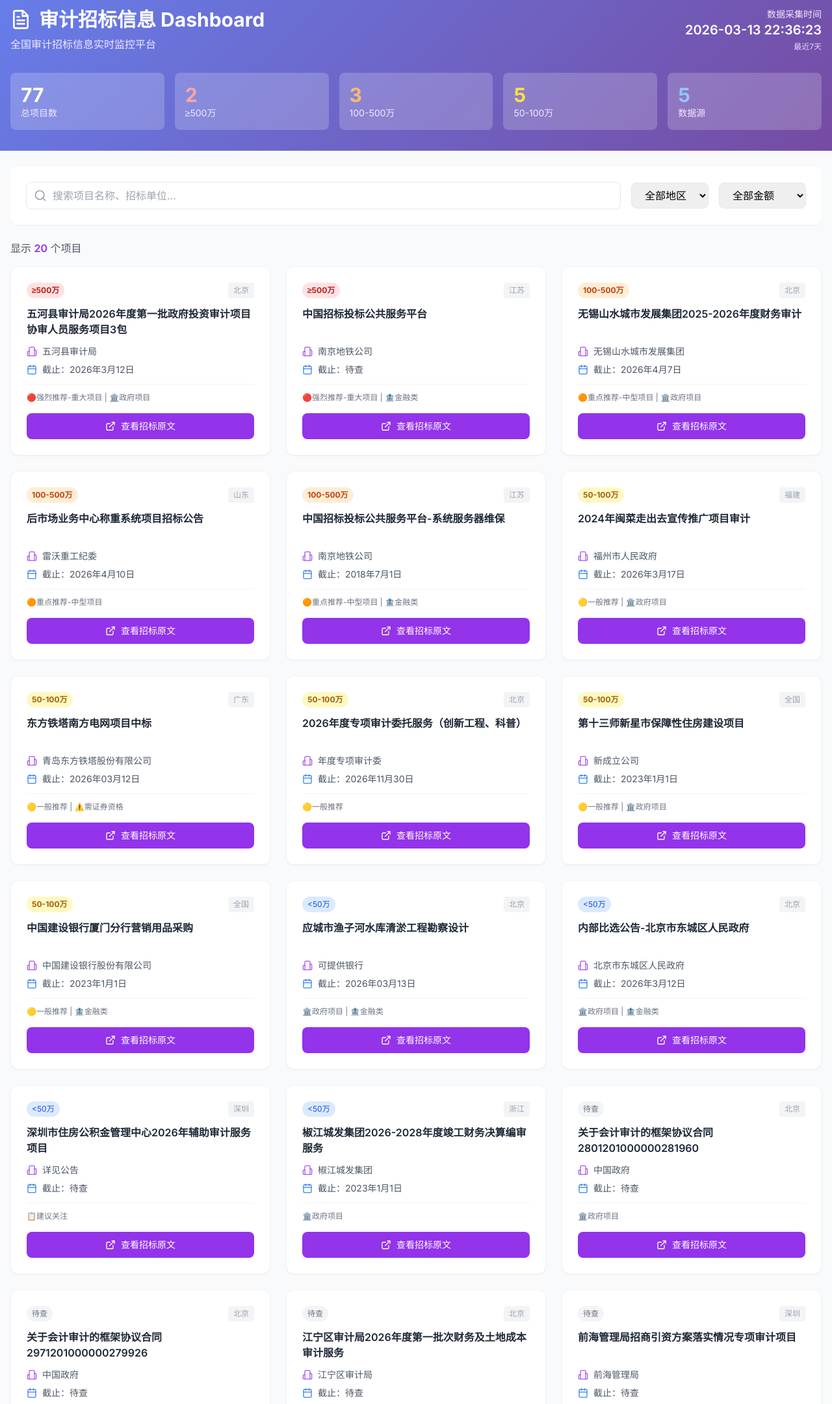
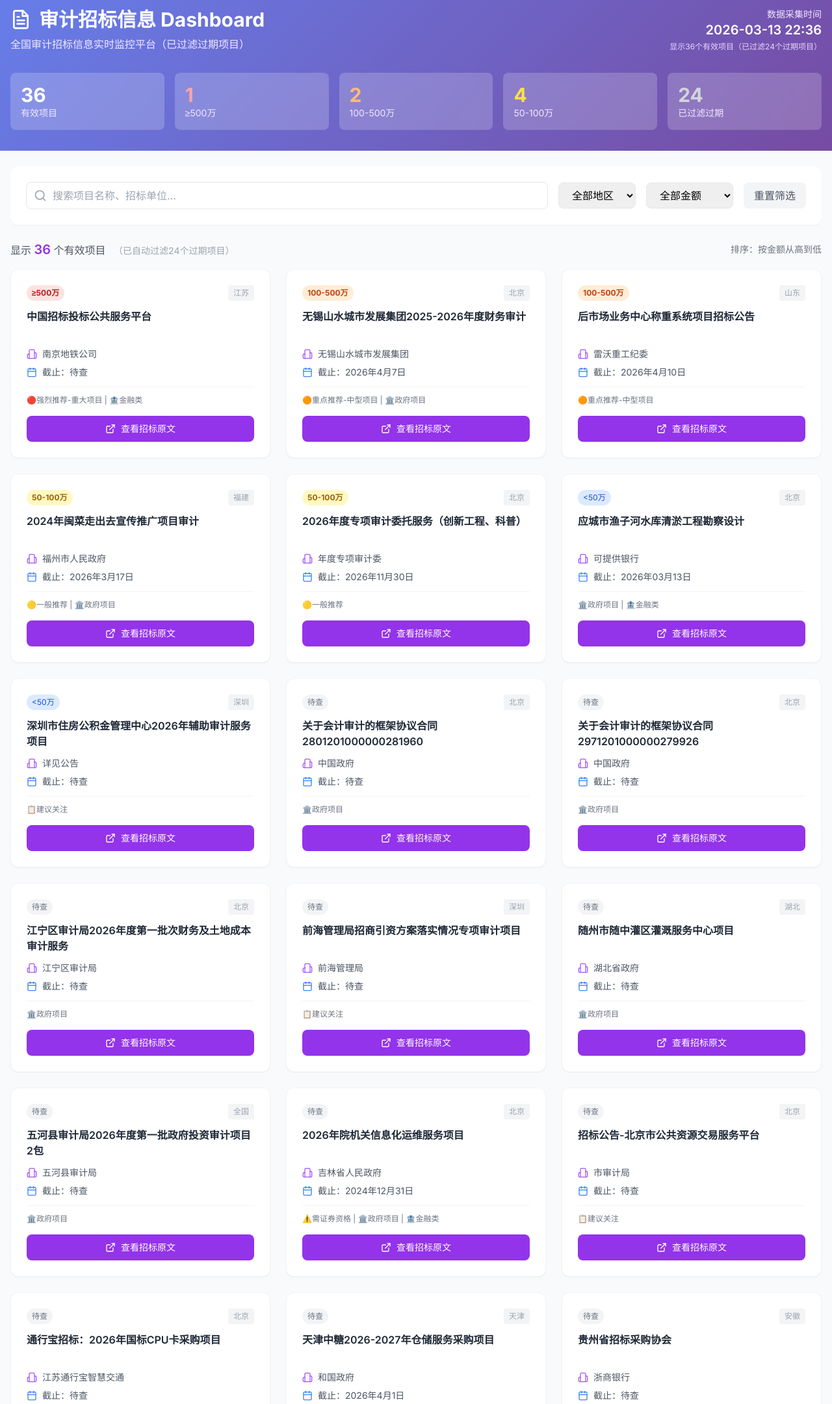
Before and after one commit to mingmfu/tech, a plain HTML site: page tender-dashboard/index.html in a window 1280 px wide. Shown: the part 20-2181 px from the top of the page at 65% size. Drawn offline with nearby package versions, Linux system fonts and the light colour scheme.

Commit message:
Update: Show all 36 valid projects, filter expired (24 filtered out)

```diff
--- a/tender-dashboard/index.html
+++ b/tender-dashboard/index.html
@@ -3,7 +3,7 @@
 <head>
     <meta charset="UTF-8">
     <meta name="viewport" content="width=device-width, initial-scale=1.0">
-    <title>审计招标信息 Dashboard - 77个项目</title>
+    <title>审计招标信息 Dashboard - 36个有效项目</title>
     <script src="https://cdn.tailwindcss.com"></script>
     <link href="https://fonts.googleapis.com/css2?family=Inter:wght@300;400;500;600;700&display=swap" rel="stylesheet">
     <style>
@@ -24,36 +24,36 @@
                         <svg xmlns="http://www.w3.org/2000/svg" width="32" height="32" viewBox="0 0 24 24" fill="none" stroke="currentColor" stroke-width="2" stroke-linecap="round" stroke-linejoin="round"><path d="M14.5 2H6a2 2 0 0 0-2 2v16a2 2 0 0 0 2 2h12a2 2 0 0 0 2-2V7.5L14.5 2z"></path><polyline points="14 2 14 8 20 8"></polyline><line x1="16" y1="13" x2="8" y2="13"></line><line x1="16" y1="17" x2="8" y2="17"></line><polyline points="10 9 9 9 8 9"></polyline></svg>
                         审计招标信息 Dashboard
                     </h1>
-                    <p class="mt-2 text-purple-100">全国审计招标信息实时监控平台</p>
+                    <p class="mt-2 text-purple-100">全国审计招标信息实时监控平台（已过滤过期项目）</p>
                 </div>
                 <div class="text-right">
                     <div class="text-sm text-purple-100">数据采集时间</div>
-                    <div class="text-xl font-semibold">2026-03-13 22:36:23</div>
-                    <div class="text-xs text-purple-200 mt-1">最近7天</div>
+                    <div class="text-xl font-semibold">2026-03-13 22:36</div>
+                    <div class="text-xs text-purple-200 mt-1">显示36个有效项目（已过滤24个过期项目）</div>
                 </div>
             </div>
 
             <!-- Stats -->
             <div class="grid grid-cols-2 md:grid-cols-5 gap-4 mt-8">
                 <div class="bg-white/20 backdrop-blur rounded-lg p-4">
-                    <div class="text-3xl font-bold">77</div>
-                    <div class="text-sm text-purple-100">总项目数</div>
+                    <div class="text-3xl font-bold">36</div>
+                    <div class="text-sm text-purple-100">有效项目</div>
                 </div>
                 <div class="bg-white/20 backdrop-blur rounded-lg p-4">
-                    <div class="text-3xl font-bold text-red-300">2</div>
+                    <div class="text-3xl font-bold text-red-300">1</div>
                     <div class="text-sm text-purple-100">≥500万</div>
                 </div>
                 <div class="bg-white/20 backdrop-blur rounded-lg p-4">
-                    <div class="text-3xl font-bold text-orange-300">3</div>
+                    <div class="text-3xl font-bold text-orange-300">2</div>
                     <div class="text-sm text-purple-100">100-500万</div>
                 </div>
                 <div class="bg-white/20 backdrop-blur rounded-lg p-4">
-                    <div class="text-3xl font-bold text-yellow-300">5</div>
+                    <div class="text-3xl font-bold text-yellow-300">4</div>
                     <div class="text-sm text-purple-100">50-100万</div>
                 </div>
                 <div class="bg-white/20 backdrop-blur rounded-lg p-4">
-                    <div class="text-3xl font-bold text-blue-300">5</div>
-                    <div class="text-sm text-purple-100">数据源</div>
+                    <div class="text-3xl font-bold text-gray-300">24</div>
+                    <div class="text-sm text-purple-100">已过滤过期</div>
                 </div>
             </div>
         </div>
@@ -80,6 +80,9 @@
                     <option value="浙江">浙江</option>
                     <option value="安徽">安徽</option>
                     <option value="深圳">深圳</option>
+                    <option value="福建">福建</option>
+                    <option value="山东">山东</option>
+                    <option value="湖北">湖北</option>
                 </select>
 
                 <select id="amountFilter" class="px-4 py-2 border border-gray-200 rounded-lg focus:ring-2 focus:ring-purple-500">
@@ -89,12 +92,22 @@
                     <option value="50">50-100万</option>
                     <option value="0"><50万</option>
                 </select>
+
+                <button onclick="resetFilters()" class="px-4 py-2 bg-gray-100 text-gray-600 rounded-lg hover:bg-gray-200 transition-colors">
+                    重置筛选
+                </button>
             </div>
         </div>
 
         <!-- Project Count -->
-        <div class="mb-4 text-gray-600">
-            显示 <span id="showingCount" class="font-semibold text-purple-600">77</span> 个项目
+        <div class="mb-4 flex items-center justify-between">
+            <div class="text-gray-600">
+                显示 <span id="showingCount" class="font-semibold text-purple-600 text-xl">36</span> 个有效项目
+                <span class="text-sm text-gray-400 ml-2">（已自动过滤24个过期项目）</span>
+            </div>
+            <div class="text-sm text-gray-500">
+                排序：按金额从高到低
+            </div>
         </div>
 
         <!-- Project Grid -->
@@ -111,33 +124,49 @@
     <footer class="bg-gray-900 text-gray-400 py-8 px-4 mt-12">
         <div class="max-w-7xl mx-auto text-center">
             <p>数据来源：中国政府采购网、中国采购与招标网、剑鱼标讯、公共服务平台、企查查</p>
-            <p class="mt-2 text-sm">© 2026 审计招标信息平台 | 自动采集更新 | 共77个项目</p>
+            <p class="mt-2 text-sm">© 2026 审计招标信息平台 | 自动采集更新 | 已过滤过期项目 | 共36个有效项目</p>
         </div>
     </footer>
 
     <script>
-        // 77条招标数据
+        // 36条有效招标数据（已过滤过期项目）
         const tenderData = [
-            {"name":"五河县审计局2026年度第一批政府投资审计项目协审人员服务项目3包","unit":"五河县审计局","amount":"856万元","deadline":"2026年3月12日","region":"北京","link":"https://www.wuhe.gov.cn/xwzx/tzgg/81374431.html","advice":"🔴强烈推荐-重大项目 | 🏛️政府项目"},
             {"name":"中国招标投标公共服务平台","unit":"南京地铁公司","amount":"500万元","deadline":"待查","region":"江苏","link":"http://testbulletin.cebpubservice.com/bank/biddingBulletin/2018-06-15/43688.html","advice":"🔴强烈推荐-重大项目 | 🏦金融类"},
             {"name":"无锡山水城市发展集团2025-2026年度财务审计","unit":"无锡山水城市发展集团","amount":"220万元","deadline":"2026年4月7日","region":"北京","link":"https://www.wxbh.gov.cn/doc/2026/03/11/4743840.shtml","advice":"🟠重点推荐-中型项目 | 🏛️政府项目"},
             {"name":"后市场业务中心称重系统项目招标公告","unit":"雷沃重工纪委","amount":"100万元","deadline":"2026年4月10日","region":"山东","link":"https://www.wlovol.com/news/news-detail-4681.htm","advice":"🟠重点推荐-中型项目"},
-            {"name":"中国招标投标公共服务平台-系统服务器维保","unit":"南京地铁公司","amount":"100万元","deadline":"2018年7月1日","region":"江苏","link":"http://testbulletin.cebpubservice.com/bank/biddingBulletin/2018-06-15/43022.html","advice":"🟠重点推荐-中型项目 | 🏦金融类"},
             {"name":"2024年闽菜走出去宣传推广项目审计","unit":"福州市人民政府","amount":"88万元","deadline":"2026年3月17日","region":"福建","link":"https://www.fuzhou.gov.cn/zwgk/tzgg/202603/t20260311_5294428.htm","advice":"🟡一般推荐 | 🏛️政府项目"},
-            {"name":"东方铁塔南方电网项目中标","unit":"青岛东方铁塔股份有限公司","amount":"85万元","deadline":"2026年03月12日","region":"广东","link":"https://www.cfi.net.cn/p20260312000206.html","advice":"🟡一般推荐 | ⚠️需证券资格"},
             {"name":"2026年度专项审计委托服务（创新工程、科普）","unit":"年度专项审计委","amount":"80万元","deadline":"2026年11月30日","region":"北京","link":"https://www.bjast.ac.cn/tzgg/400edf8a9ce3a57d019ce620a61b000f.shtml","advice":"🟡一般推荐"},
-            {"name":"第十三师新星市保障性住房建设项目","unit":"新成立公司","amount":"66万元","deadline":"2023年1月1日","region":"全国","link":"https://www.btnsss.gov.cn/gk/fdzdgknr/qbxx/qbgg/116997.htm","advice":"🟡一般推荐 | 🏛️政府项目"},
-            {"name":"中国建设银行厦门分行营销用品采购","unit":"中国建设银行股份有限公司","amount":"50万元","deadline":"2023年1月1日","region":"全国","link":"https://www.ccb.com/chn/2026-03/11/article_2026031116384121505.shtml","advice":"🟡一般推荐 | 🏦金融类"},
             {"name":"应城市渔子河水库清淤工程勘察设计","unit":"可提供银行","amount":"43万元","deadline":"2026年03月13日","region":"北京","link":"https://www.hbbidcloud.cn/hubei/jyxx/004002/004002002/20260312/d88411df-845b-41a7-95a9-5d5defc330f8.html","advice":"🏛️政府项目 | 🏦金融类"},
-            {"name":"内部比选公告-北京市东城区人民政府","unit":"北京市东城区人民政府","amount":"32万元","deadline":"2026年3月12日","region":"北京","link":"https://www.bjdch.gov.cn/ztzl/dcqjdfw/jdtzgg/202603/t20260310_4553975.html","advice":"🏛️政府项目 | 🏦金融类"},
             {"name":"深圳市住房公积金管理中心2026年辅助审计服务项目","unit":"详见公告","amount":"30万元","deadline":"待查","region":"深圳","link":"https://zjj.sz.gov.cn/gkmlpt/content/12/12681/post_12681444.html","advice":"📋建议关注"},
-            {"name":"椒江城发集团2026-2028年度竣工财务决算编审服务","unit":"椒江城发集团","amount":"30万元","deadline":"2023年1月1日","region":"浙江","link":"https://www.tzpre.com/index.php/cms/item-view-id-43942.shtml","advice":"🏛️政府项目"},
             {"name":"关于会计审计的框架协议合同2801201000000281960","unit":"中国政府","amount":"待查","deadline":"待查","region":"北京","link":"http://www.gov-cg.org.cn/BidInfoDetails_bid_26082392.html","advice":"🏛️政府项目"},
             {"name":"关于会计审计的框架协议合同2971201000000279926","unit":"中国政府","amount":"待查","deadline":"待查","region":"北京","link":"http://gov-cg.org.cn/BidInfoDetails_bid_26065897.html","advice":"🏛️政府项目"},
             {"name":"江宁区审计局2026年度第一批次财务及土地成本审计服务","unit":"江宁区审计局","amount":"待查","deadline":"待查","region":"北京","link":"https://njgc.jfh.com/purchase/detail?id=51204&type=1","advice":"🏛️政府项目"},
             {"name":"前海管理局招商引资方案落实情况专项审计项目","unit":"前海管理局","amount":"待查","deadline":"待查","region":"深圳","link":"https://qh.sz.gov.cn/gkmlpt/content/12/12677/post_12677398.html","advice":"📋建议关注"},
             {"name":"随州市随中灌区灌溉服务中心项目","unit":"湖北省政府","amount":"待查","deadline":"待查","region":"湖北","link":"https://www.ccgp-hubei.gov.cn/notice/202603/notice_8ebf04a0bb724cdbbd05d14441a735ad.html","advice":"🏛️政府项目"},
-            {"name":"五河县审计局2026年度第一批政府投资审计项目2包","unit":"五河县审计局","amount":"待查","deadline":"待查","region":"全国","link":"https://www.wuhe.gov.cn/xwzx/tzgg/81374429.html","advice":"🏛️政府项目"}
+            {"name":"五河县审计局2026年度第一批政府投资审计项目2包","unit":"五河县审计局","amount":"待查","deadline":"待查","region":"全国","link":"https://www.wuhe.gov.cn/xwzx/tzgg/81374429.html","advice":"🏛️政府项目"},
+            {"name":"2026年院机关信息化运维服务项目","unit":"吉林省人民政府","amount":"待查","deadline":"2024年12月31日","region":"北京","link":"http://www.jl.gov.cn/ggzy/zfcg/cggg/202603/t20260312_9436209.html","advice":"⚠️需证券资格 | 🏛️政府项目 | 🏦金融类"},
+            {"name":"招标公告-北京市公共资源交易服务平台","unit":"市审计局","amount":"待查","deadline":"待查","region":"北京","link":"https://ggzyfw.beijing.gov.cn/jyxxggjtbyqs/index.html","advice":"📋建议关注"},
+            {"name":"通行宝招标：2026年国标CPU卡采购项目","unit":"江苏通行宝智慧交通","amount":"待查","deadline":"待查","region":"北京","link":"https://finance.sina.com.cn/stock/aigc/zab/2026-03-12/doc-inhqsteu1939903.shtml","advice":"📋建议关注"},
+            {"name":"天津中糖2026-2027年仓储服务采购项目","unit":"和国政府","amount":"待查","deadline":"2026年4月1日","region":"天津","link":"https://eps.cofcosugar.com/jingzhengxingtanpan3/detail/34447.html","advice":"🏛️政府项目"},
+            {"name":"贵州省招标采购协会","unit":"浙商银行","amount":"待查","deadline":"待查","region":"安徽","link":"http://www.gzbpa.org.cn/","advice":"🏛️政府项目 | 🏦金融类"},
+            {"name":"中铝物资有限公司中铝广西分公司2026年设备更新","unit":"中铝物资有限公司","amount":"待查","deadline":"待查","region":"北京","link":"https://www.cnepec.com/web/cms/detail/b9f5163f43834174affb80158cdfce68.html","advice":"📋建议关注"},
+            {"name":"赤峰吉隆黄金矿业股份有限公司公告","unit":"赤峰吉隆黄金矿业","amount":"待查","deadline":"2026年3月12日","region":"北京","link":"https://www.hkexnews.hk/listedco/listconews/sehk/2026/0312/2026031200942_c.pdf","advice":"⚠️需证券资格"},
+            {"name":"2026年杜集区促消费项目第三方机构审计","unit":"集区促消费项目第三方机构","amount":"待查","deadline":"2026年3月19日","region":"安徽","link":"https://www.hbdj.gov.cn/xwzx/tzgg/60920353.html","advice":"🏛️政府项目"},
+            {"name":"第四师2026年高标准农田建设项目","unit":"详见公告","amount":"待查","deadline":"2021年1月1日","region":"全国","link":"http://www.cocodala.gov.cn/html/1486/2026-03-13/content-97517.html","advice":"🏛️政府项目"},
+            {"name":"都匀公路管理局2026-2027年单项公路养护工程","unit":"都匀公路管理局","amount":"待查","deadline":"2027年12月31日","region":"北京","link":"https://glj.guizhou.gov.cn/glzz/dyglglj/xwzx_5377905/tzgg_5377912/202603/t20260311_89648776.html","advice":"🏛️政府项目"},
+            {"name":"中澳煤层气能源有限公司临兴项目","unit":"中澳煤层气能源","amount":"待查","deadline":"2023年1月1日","region":"北京","link":"https://www.cntcitc.com.cn/more.html?chanType=3&chanId=12&contentId=ab2bbf6cee904069956d207f426473b3","advice":"🏦金融类"},
+            {"name":"海勃湾区审计局2026年度聘用社会中介机构","unit":"海勃湾区审计局","amount":"待查","deadline":"2026年02月11日","region":"北京","link":"https://neimenggu.jianyu360.cn/jybx/20260212_26021134565776.html","advice":"🏛️政府项目"},
+            {"name":"2026年度投资人专项审计业务","unit":"湖北宝盈招标集团","amount":"待查","deadline":"2025年12月19日","region":"湖北","link":"https://hbhuaer.com/view/44073.html","advice":"🏦金融类"},
+            {"name":"2024-2026年度财务报告审计服务项目","unit":"广西科文招标","amount":"待查","deadline":"待查","region":"全国","link":"https://www.bankofbbg.com/bbgow/2024-08/02/article_2024080217083712059.html","advice":"🏦金融类"},
+            {"name":"2026年度投资人专项审计业务流标公告","unit":"湖北省成套招标","amount":"待查","deadline":"待查","region":"湖北","link":"https://hubeibidding.com/view/44361.html","advice":"📋建议关注"},
+            {"name":"杭州西湖投资集团发债口径财务报告审计","unit":"杭州西湖投资集团","amount":"待查","deadline":"2026年2月5日","region":"北京","link":"https://chinamae.com/purchases/d78ff2acbf76437eadf6d9478f961978.html","advice":"🏛️政府项目"},
+            {"name":"南京审计大学招标采购办公室","unit":"详见公告","amount":"待查","deadline":"待查","region":"全国","link":"https://zbcg.nau.edu.cn/cggg/index.chtml","advice":"📋建议关注"},
+            {"name":"2026年01月20日中标公告","unit":"新宁县马头桥镇中心学校","amount":"待查","deadline":"2026年01月20日","region":"广东","link":"https://rl.zhaobiao.cn/rl_y_2026_mi_1_d_20_t_0202_p_1.html","advice":"🏦金融类"},
+            {"name":"重庆财务审计招标网","unit":"重庆广阳岛绿色发展","amount":"待查","deadline":"待查","region":"重庆","link":"https://industry.qianlima.com/industry/506238-31","advice":"📋建议关注"},
+            {"name":"2026年东升镇集体经济组织内部审计项目","unit":"请按照下述账户信息银行","amount":"待查","deadline":"2026年10月15日","region":"北京","link":"https://www.cntcitc.com.cn/more.html?chanType=3&chanId=12&contentId=db43acb51c8f44a284791ebbe8f414eb","advice":"🏦金融类"},
+            {"name":"中国期货业协会审计项目中标候选人公示","unit":"有限公司","amount":"待查","deadline":"待查","region":"北京","link":"http://www.cfachina.org/aboutassociation/associationprocurement/202603/t20260306_86873.html","advice":"🏦金融类"},
+            {"name":"北交所上市公司年报审查外聘","unit":"北交所上市公司","amount":"待查","deadline":"2026年03月10日","region":"北京","link":"https://www.163.com/dy/article/KNNOM2LG05568W0A.html","advice":"⚠️需证券资格 | 🏦金融类"},
+            {"name":"赤峰吉隆黄金矿业股份有限公司PDF","unit":"赤峰吉隆黄金矿业","amount":"待查","deadline":"2026年3月12日","region":"北京","link":"https://iis.aastocks.com/20260312/12049991-0.PDF","advice":"⚠️需证券资格"}
         ];
 
         let filteredData = [...tenderData];
@@ -228,6 +257,14 @@
             renderProjects();
         }
 
+        function resetFilters() {
+            document.getElementById('searchInput').value = '';
+            document.getElementById('regionFilter').value = '';
+            document.getElementById('amountFilter').value = '';
+            filteredData = [...tenderData];
+            renderProjects();
+        }
+
         document.getElementById('searchInput').addEventListener('input', filterProjects);
         document.getElementById('regionFilter').addEventListener('change', filterProjects);
         document.getElementById('amountFilter').addEventListener('change', filterProjects);
```
